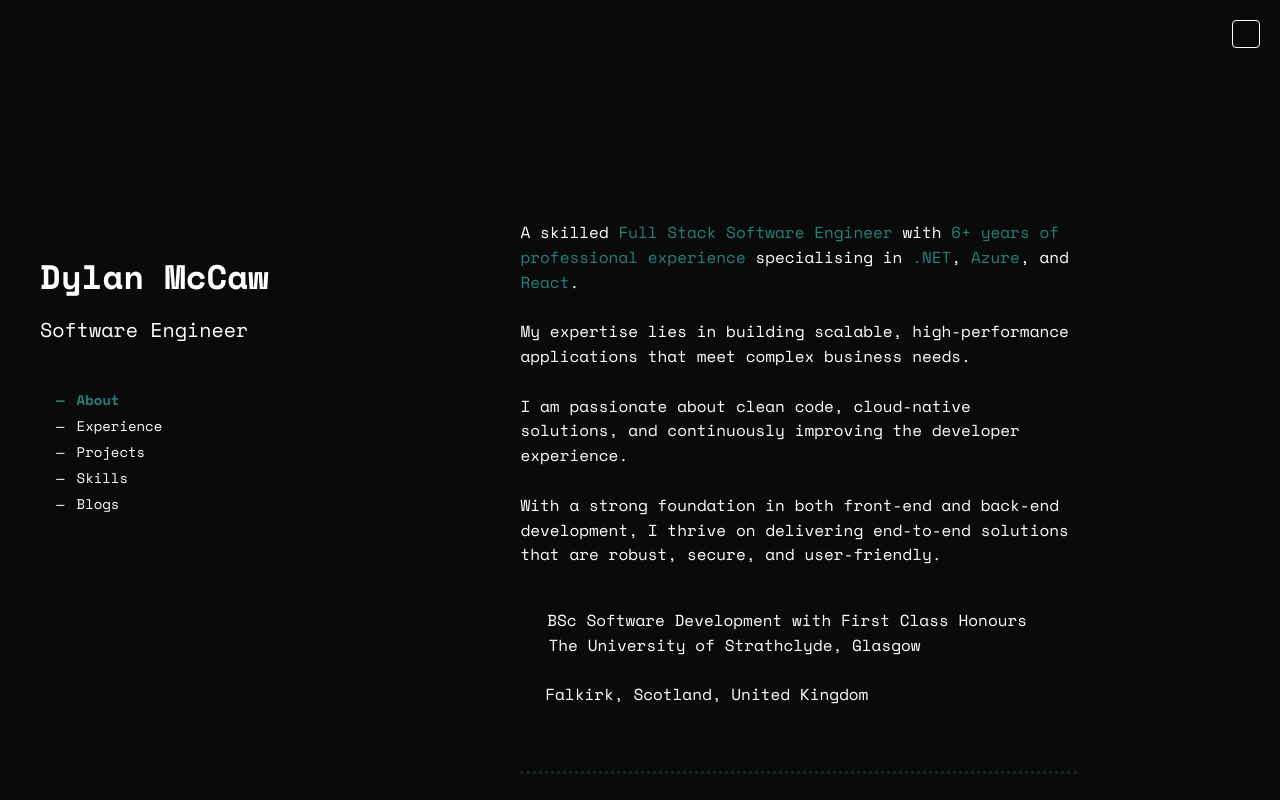
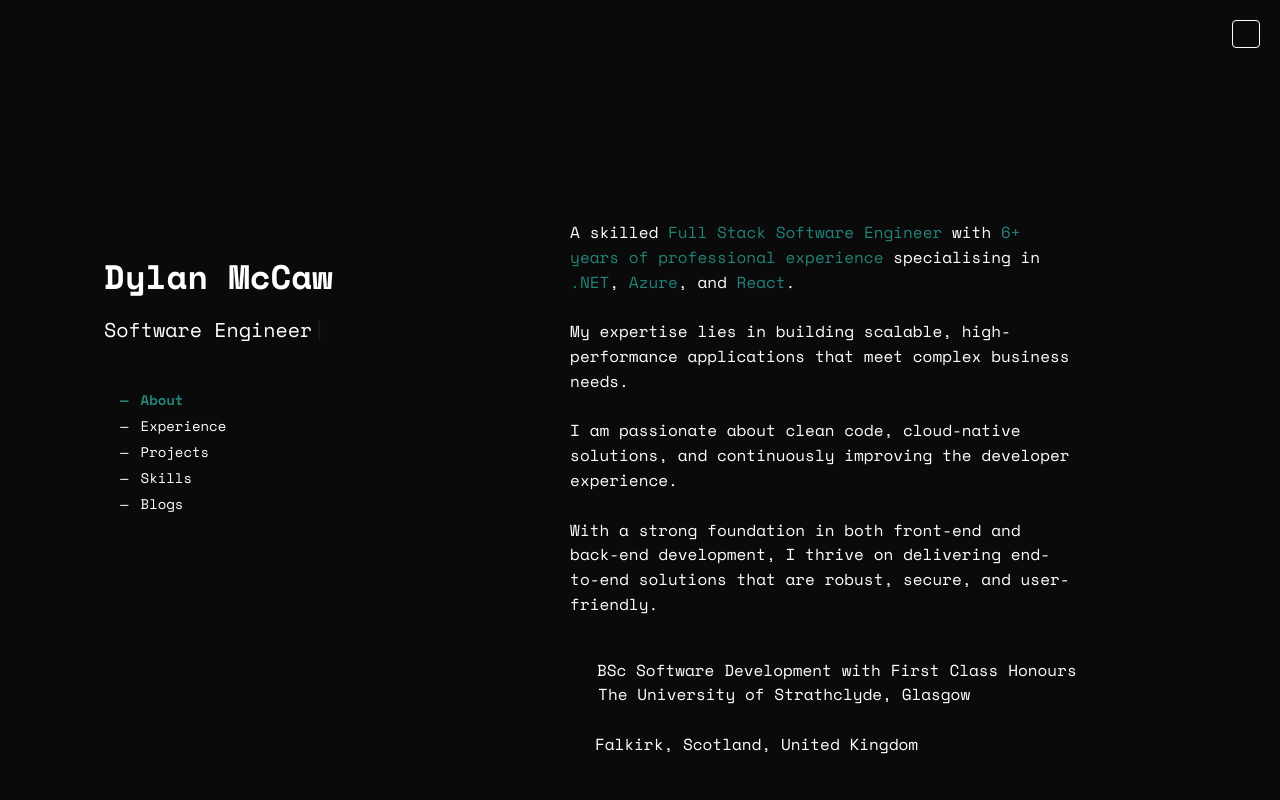
Before and after one commit to DylanMcCaw/portfolio-webpage, a React (Vite) app: page / in a window 1280 px wide. Shown: the top 800 px of the page. Built offline with nearby package versions, Linux system fonts and the light colour scheme; some icons are missing.

Commit message:
Spacing tweaks

```diff
--- a/src/components/Layout.jsx
+++ b/src/components/Layout.jsx
@@ -89,7 +89,7 @@ function Layout({ toggleColorScheme, colorScheme }) {
               width: '30%',
               position: 'fixed',
               top: 200,
-              left: 'calc(50% - 600px)',
+              left: 'calc(55% - 600px)',
               height: 'calc(100vh - 160px)',
               overflowY: 'auto',
             }}
@@ -99,8 +99,8 @@ function Layout({ toggleColorScheme, colorScheme }) {
           <Box
             style={{
               width: '100%',
-              marginLeft: '25%',
-              paddingLeft: 'calc(50% - 600px + 30%)',
+              marginLeft: '42%',
+              paddingLeft: 'calc(30% - 700px + 30%)',
               paddingTop: '200px',
               paddingBottom: '20px',
             }}
```
